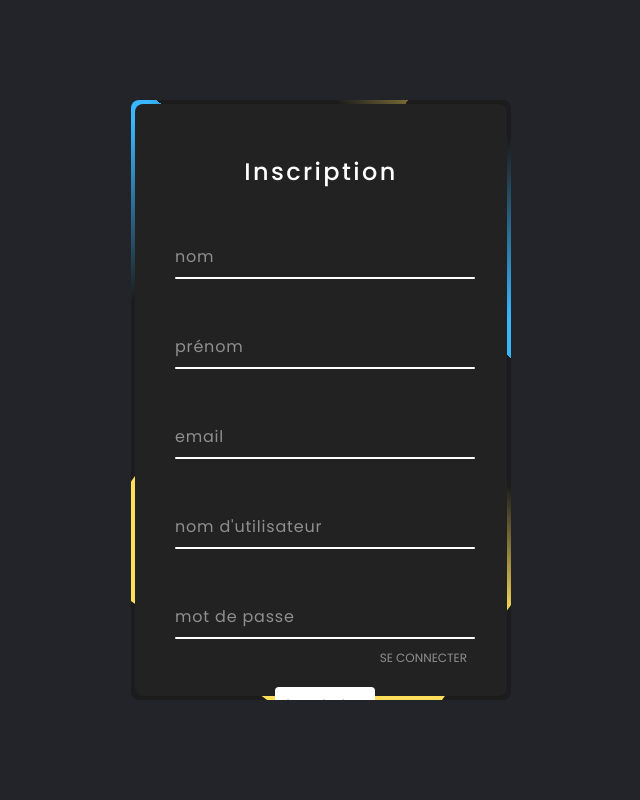
After one commit to khaharr/streaming, a PHP site: page /pageInscription.PHP in a window 1280 px wide. The commit adds this page. Shown: the whole page, without its empty margins (319-959 px from the left). Run offline with PHP 8.4, Linux system fonts and the light colour scheme.

Commit message:
page inscription et connexion faite front

```diff
--- a/PROJET PERSO WEB.html
+++ b/pageConnexion.PHP
@@ -1,8 +1,8 @@
-1  <!DOCTYPE html>
+<!DOCTYPE html>
 <html lang="en">
 <head>
     <meta charset="UTF-8">
-    <title>page connexion pour sao </title>
+    <title>connexion</title>
     <link rel="stylesheet" href="pageConnexion.css">
 </head>
 <body>
@@ -22,7 +22,7 @@
             </div>
         <div class="links">
             <a href="#">mot de passe oublié</a>
-            <a href="#">s'inscrire</a>
+            <a href="pageInscription.PHP">s'inscrire</a>
         </div>
         <input type="submit" value="connexion">
         </form>
--- /dev/null
+++ b/pageInscription.PHP
@@ -0,0 +1,51 @@
+
+<!DOCTYPE html>
+<html lang="en">
+<head>
+    <meta charset="UTF-8">
+    <title>inscription</title>
+    <link rel="stylesheet" href="pageInscription.css">
+</head>
+<body>
+    <div class="box">
+        <span class="borderLine"></span>
+        <form>
+            <h2>Inscription</h2>
+            <div class="inputBox">
+                <input type="text" required="required">
+                <span>nom</span>
+                <i></i>
+            </div>
+
+            <div class="inputBox">
+                <input type="text" required="required">
+                <span>prénom</span>
+                <i></i>
+            </div>
+
+            <div class="inputBox">
+                <input type="text" required="required">
+                <span>email</span>
+                <i></i>
+            </div>
+
+            <div class="inputBox">
+                <input type="text" required="required">
+                <span>nom d'utilisateur</span>
+                <i></i>
+            </div>
+            <div class="inputBox">
+                <input type="password" required="required">
+                <span>mot de passe</span>
+                <i></i>
+            </div>
+
+            <div class="links">
+            <a href="pageConnexion.PHP">SE CONNECTER</a>
+            </div>
+            <input type="submit" value="inscription">
+        </form>
+    </div>
+
+</body>
+</html>
--- a/pageConnexion.css
+++ b/pageInscription.css
@@ -21,7 +21,7 @@ body
 {
     position: relative;
     width: 380px;
-    height: 420px;
+    height: 600px;
     background: #1c1c1c;
     border-radius: 8px;
     overflow: hidden;
@@ -37,7 +37,7 @@ Par défaut, l'élément créé est de type en-ligne (inline)*/
     width: 380px;
     height: 420px;
     background: linear-gradient(0deg,transparent,
-    transparent,#45f3ff,#45f3ff,#45f3ff);
+    transparent,#ffde59,#ffde59,#ffde59);
     z-index: 1;
     transform-origin: bottom right;
     animation: animate 6s linear infinite;
@@ -52,7 +52,7 @@ Par défaut, l'élément créé est de type en-ligne (inline)*/
     width: 380px;
     height: 420px;
     background: linear-gradient(0deg,transparent,
-    transparent,#45f3ff,#45f3ff,#45f3ff);
+    transparent,#ffde59,#ffde59,#ffde59);
     z-index: 1;
     transform-origin: bottom right;
     animation: animate 6s linear infinite;
@@ -70,7 +70,7 @@ Par défaut, l'élément créé est de type en-ligne (inline)*/
     width: 380px;
     height: 420px;
     background: linear-gradient(0deg,transparent,
-    transparent,#ff2770,#ff2770,#ff2770);
+    transparent,#38b6ff,#38b6ff,#38b6ff);
     z-index: 1;
     transform-origin: bottom right;
     animation: animate 6s linear infinite;
@@ -85,7 +85,7 @@ Par défaut, l'élément créé est de type en-ligne (inline)*/
     width: 380px;
     height: 420px;
     background: linear-gradient(0deg,transparent,
-    transparent,#ff2770,#ff2770,#ff2770);
+    transparent,#38b6ff,#38b6ff,#38b6ff);
     z-index: 1;
     transform-origin: bottom right;
     animation: animate 6s linear infinite;
@@ -190,7 +190,7 @@ Par défaut, l'élément créé est de type en-ligne (inline)*/
 .box form .links /* modification sur les liens */
 {
     display: flex;
-    justify-content:space-between;
+    justify-content:right;
 
 }
 
@@ -202,11 +202,11 @@ Par défaut, l'élément créé est de type en-ligne (inline)*/
     text-decoration: none;
 }
 
-.box form .links a:hover, /* permet de mettre en blanc mot de passe oublier et s inscrire quand le curseur et au dessus*/
-.box form .links a:nth-child(2)/*garder en blanc s'inscrire*/
+.box form .links a:hover /* permet de mettre en blanc mot de passe oublier et s inscrire quand le curseur et au dessus*/
 {
     color: #fff;
 }
+
 
 .box form input[type="submit"]
 {
@@ -220,6 +220,8 @@ Par défaut, l'élément créé est de type en-ligne (inline)*/
     font-weight: 600;
     width: 100px;
     margin-top: 10px;
+    text-align: center;
+    margin-left: 100px;
 
 }
 
```
